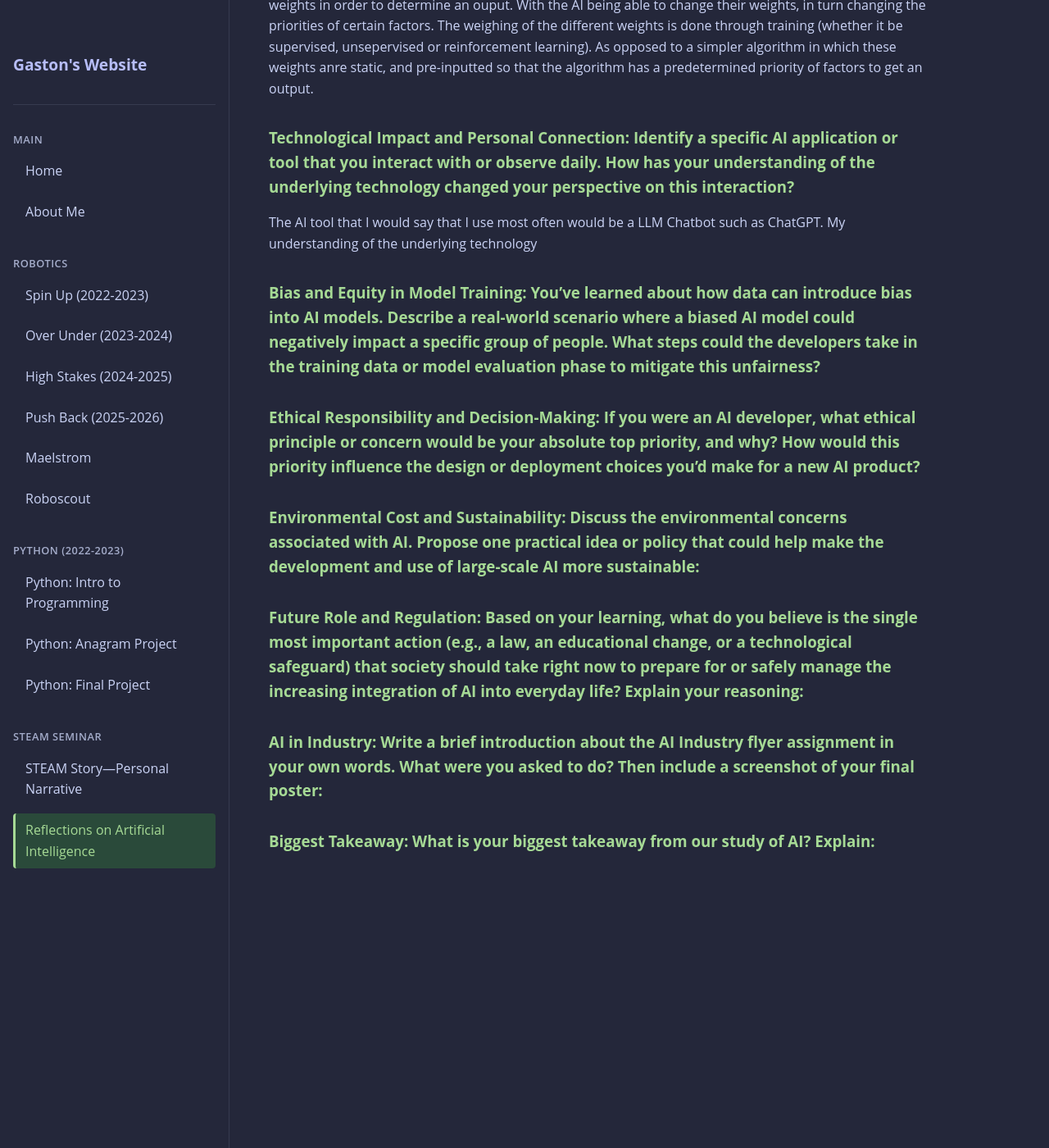
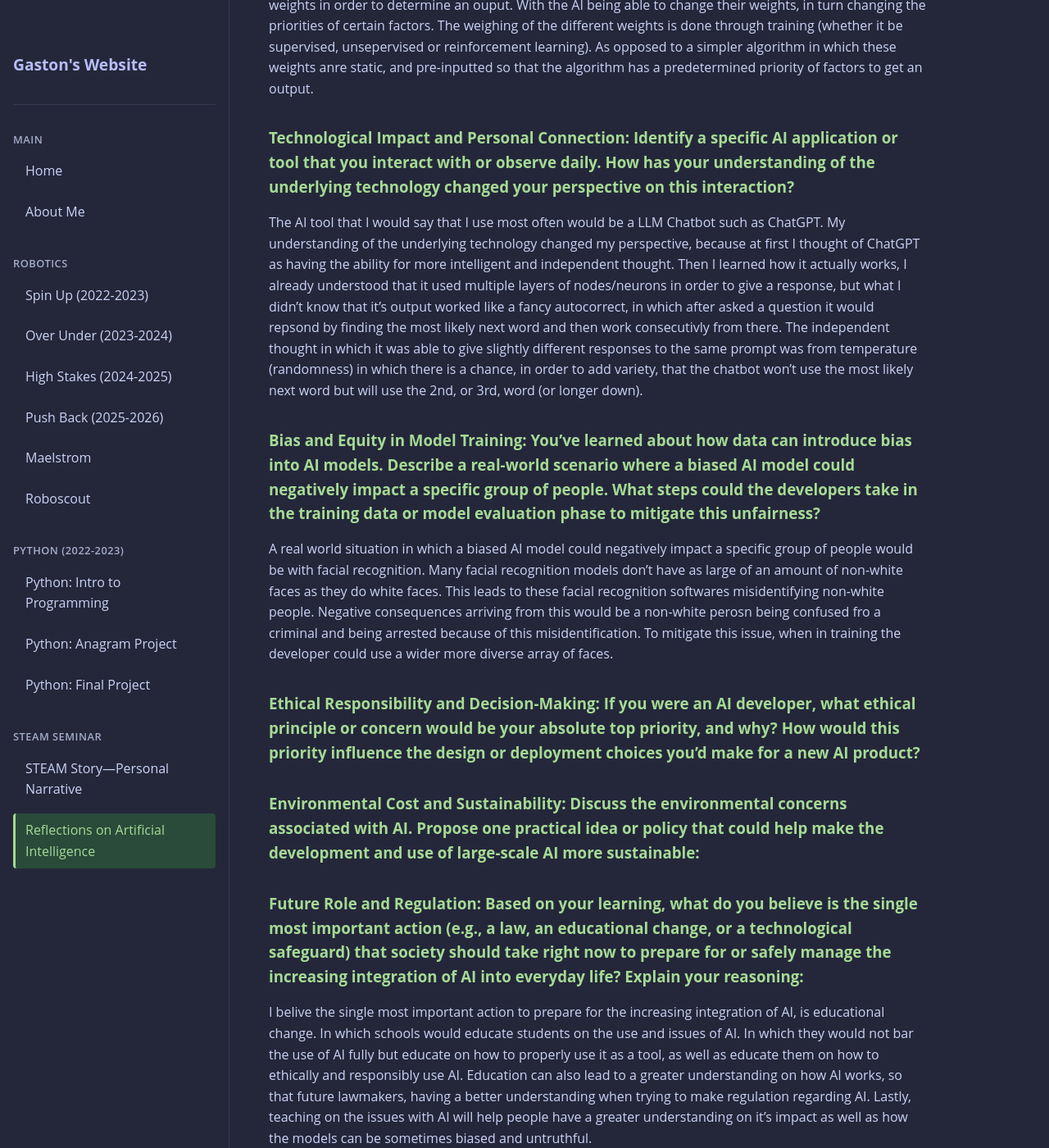
Before and after one commit to Lunar-Eclipse255/gaston.github.io, a Jekyll site: the page built from docs/posts/STEAM seminar/ai_reflections.md, in a window 1280 px wide and 1400 px high, scrolled down 254 px. Shown: the whole window at 82% size. Built offline with Jekyll 4.4.1, drawn with Linux system fonts in a browser that asks for light colours; before the commit the page ends 1359 px from its top, so only the background shows below that.

Commit message:
text changes and added image

```diff
--- a/docs/posts/STEAM seminar/ai_reflections.md
+++ b/docs/posts/STEAM seminar/ai_reflections.md
@@ -5,20 +5,24 @@ id: reflections-ai
 ---
 
 ### Definition: What is your personal definition of Artificial Intelligence?
-&nbsp; &nbsp; Artificial Intelligence is a trained algorithm with the ability to have dynamic weights and priorities in order to solve a problem, in contrast to algorithms with static weights. Meaning that the AI uses multiple different weights in order to determine an ouput. With the AI being able to change their weights, in turn changing the priorities of certain factors. The weighing of the different weights is done through training (whether it be supervised, unsepervised or reinforcement learning). As opposed to a simpler algorithm in which these weights anre static, and pre-inputted so that the algorithm has a predetermined priority of factors to get an output.
+Artificial Intelligence is a trained algorithm with the ability to have dynamic weights and priorities in order to solve a problem, in contrast to algorithms with static weights. Meaning that the AI uses multiple different weights in order to determine an ouput. With the AI being able to change their weights, in turn changing the priorities of certain factors. The weighing of the different weights is done through training (whether it be supervised, unsepervised or reinforcement learning). As opposed to a simpler algorithm in which these weights anre static, and pre-inputted so that the algorithm has a predetermined priority of factors to get an output.
 
 ### Technological Impact and Personal Connection: Identify a specific AI application or tool that you interact with or observe daily. How has your understanding of the underlying technology changed your perspective on this interaction?
-The AI tool that I would say that I use most often would be a LLM Chatbot such as ChatGPT. My understanding of the underlying technology
+The AI tool that I would say that I use most often would be a LLM Chatbot such as ChatGPT. My understanding of the underlying technology changed my perspective, because at first I thought of ChatGPT as having the ability for more intelligent and independent thought. Then I learned how it actually works, I already understood that it used multiple layers of nodes/neurons in order to give a response, but what I didn't know that it's output worked like a fancy autocorrect, in which after asked a question it would repsond by finding the most likely next word and then work consecutivly from there. The independent thought in which it was able to give slightly different responses to the same prompt was from temperature (randomness) in which there is a chance, in order to add variety, that the chatbot won't use the most likely next word but will use the 2nd, or 3rd, word (or longer down).
 
 ### Bias and Equity in Model Training: You've learned about how data can introduce bias into AI models. Describe a real-world scenario where a biased AI model could negatively impact a specific group of people. What steps could the developers take in the training data or model evaluation phase to mitigate this unfairness?
-
+A real world situation in which a biased AI model could negatively impact a specific group of people would be with facial recognition. Many facial recognition models don't have as large of an amount of non-white faces as they do white faces. This leads to these facial recognition softwares misidentifying non-white people. Negative consequences arriving from this would be a non-white perosn being confused fro a criminal and being arrested because of this misidentification. To mitigate this issue, when in training the developer could use a wider more diverse array of faces.
 
 ### Ethical Responsibility and Decision-Making: If you were an AI developer, what ethical principle or concern would be your absolute top priority, and why? How would this priority influence the design or deployment choices you'd make for a new AI product?
+
 
 ### Environmental Cost and Sustainability: Discuss the environmental concerns associated with AI. Propose one practical idea or policy that could help make the development and use of large-scale AI more sustainable:
 
 ### Future Role and Regulation: Based on your learning, what do you believe is the single most important action (e.g., a law, an educational change, or a technological safeguard) that society should take right now to prepare for or safely manage the increasing integration of AI into everyday life? Explain your reasoning:
+I belive the single most important action to prepare for the increasing integration of AI, is educational change. In which schools would educate students on the use and issues of AI. In which they would not bar the use of AI fully but educate on how to properly use it as a tool, as well as educate them on how to ethically and responsibly use AI. Education can also lead to a greater understanding on how AI works, so that future lawmakers, having a better understanding when trying to make regulation regarding AI. Lastly, teaching on the issues with AI will help people have a greater understanding on it's impact as well as how the models can be sometimes biased and untruthful.
 
 ### AI in Industry: Write a brief introduction about the AI Industry flyer assignment in your own words. What were you asked to do? Then include a screenshot of your final poster:
 
+<img src="{{ site.baseurl }}/assets/images/ai_industry_flyer.jpeg" alt="ai_flyer" width="300"/>
+
 ### Biggest Takeaway: What is your biggest takeaway from our study of AI? Explain:
```
Also changed, not shown: docs/assets/images/ai_industry_flyer.png (added).
